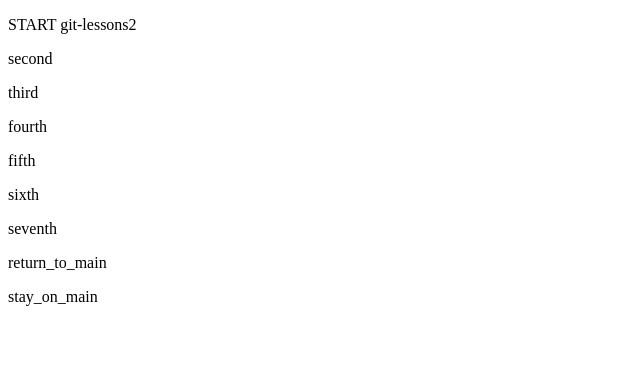
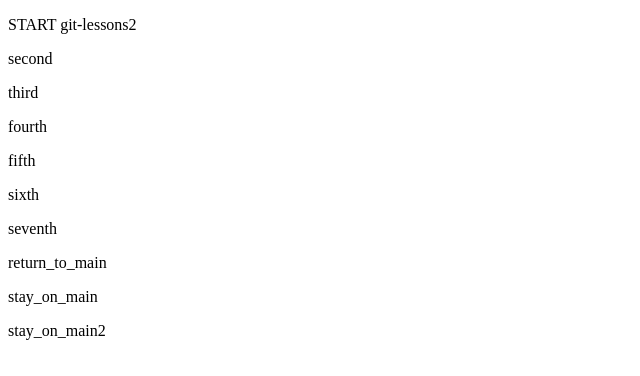
Before and after one commit to andrei-lll/git-lessons2, a plain HTML site: page index.html in a window 1280 px wide. Shown: the full height of the page, 0-640 px from the left. Drawn offline with Linux system fonts and the light colour scheme.

Commit message:
stay_on_main2

```diff
--- a/index.html
+++ b/index.html
@@ -15,5 +15,6 @@
     <p>seventh</p>
     <p>return_to_main</p>
     <p>stay_on_main</p>
+    <p>stay_on_main2</p>
   </body>
 </html>
```
